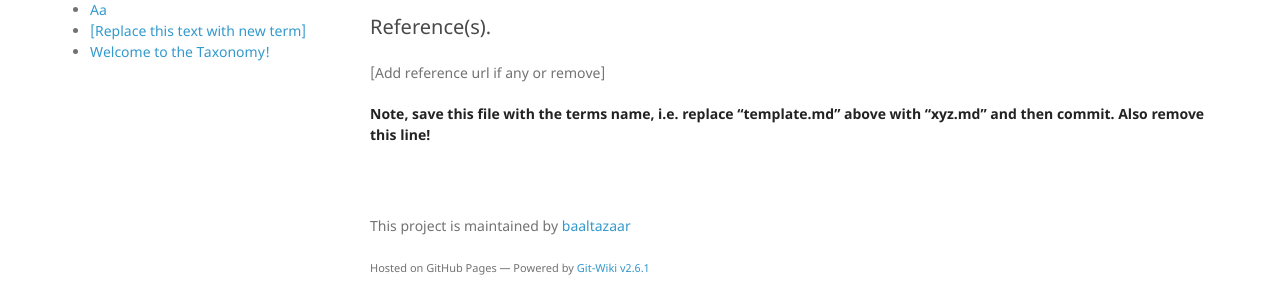
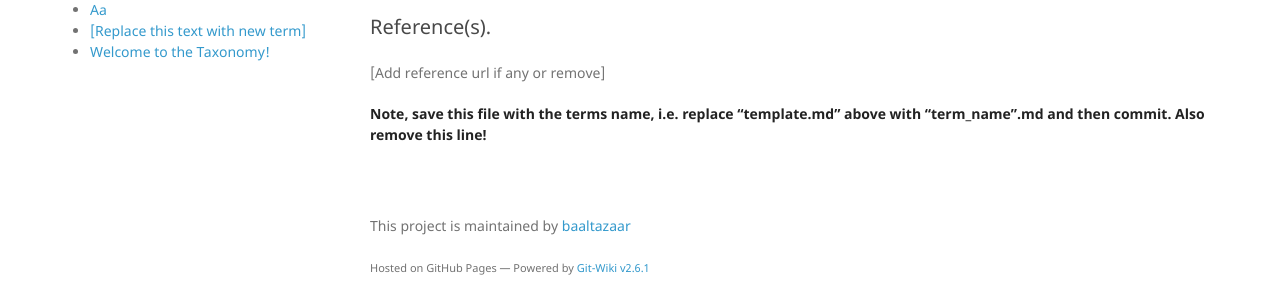
Before and after one commit to baaltazaar/Wikiee3, a Jekyll site: the page built from wiki/template.md, in a window 1280 px wide. Shown: the part 473-771 px from the top of the page. Built offline with Jekyll 4.4.1, drawn with Linux system fonts in a browser that asks for light colours; nearby versions of some CDN libraries; our own code applies the rules of GitHub Pages for plain Markdown files.

Commit message:
Update template.md

```diff
--- a/wiki/template.md
+++ b/wiki/template.md
@@ -12,4 +12,4 @@
 #### Reference(s).
 [Add reference url if any or remove]
 
-**Note, save this file with the terms name, i.e. replace "template.md" above with "xyz.md" and then commit. Also remove this line!**
+**Note, save this file with the terms name, i.e. replace "template.md" above with "term_name".md and then commit. Also remove this line!**
```
